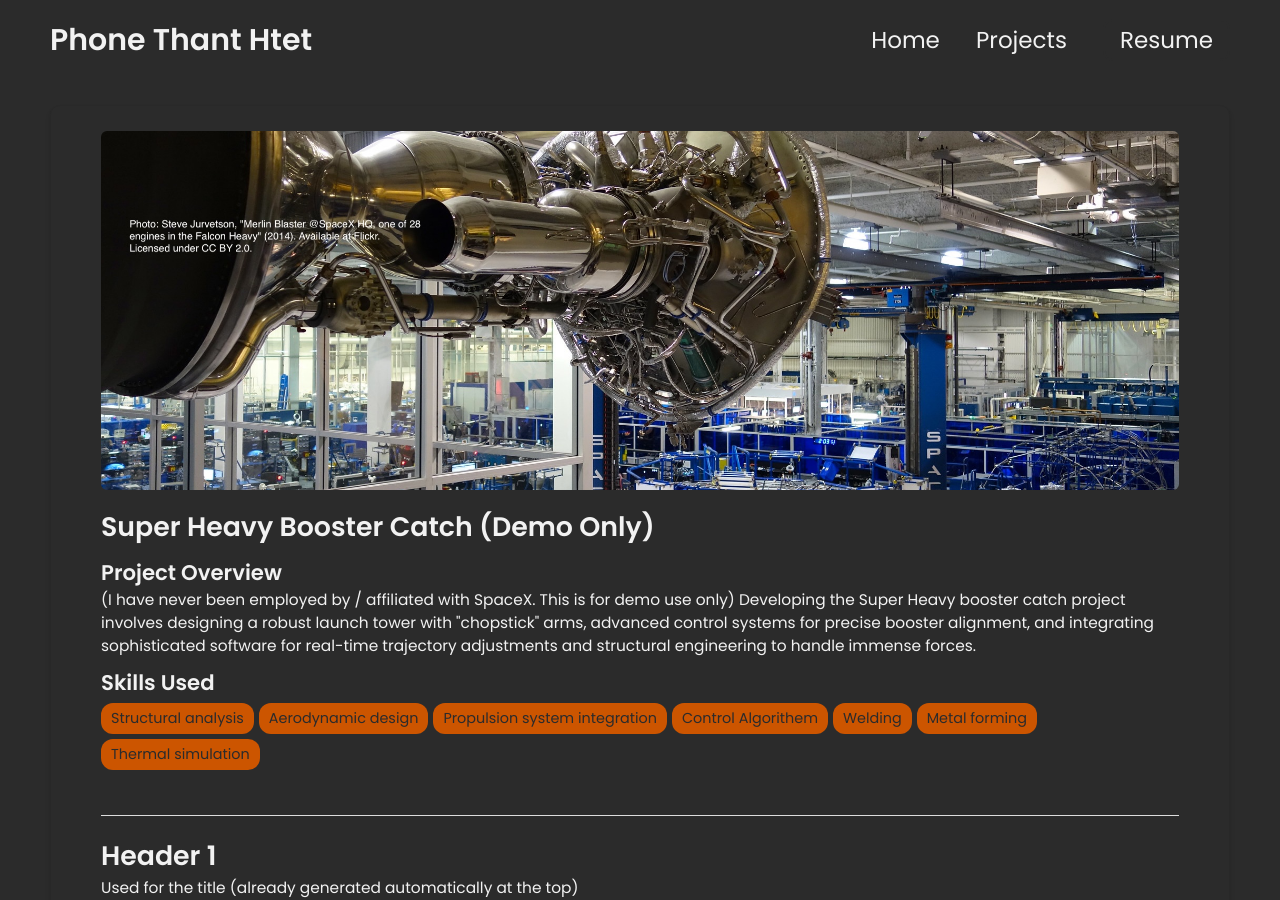
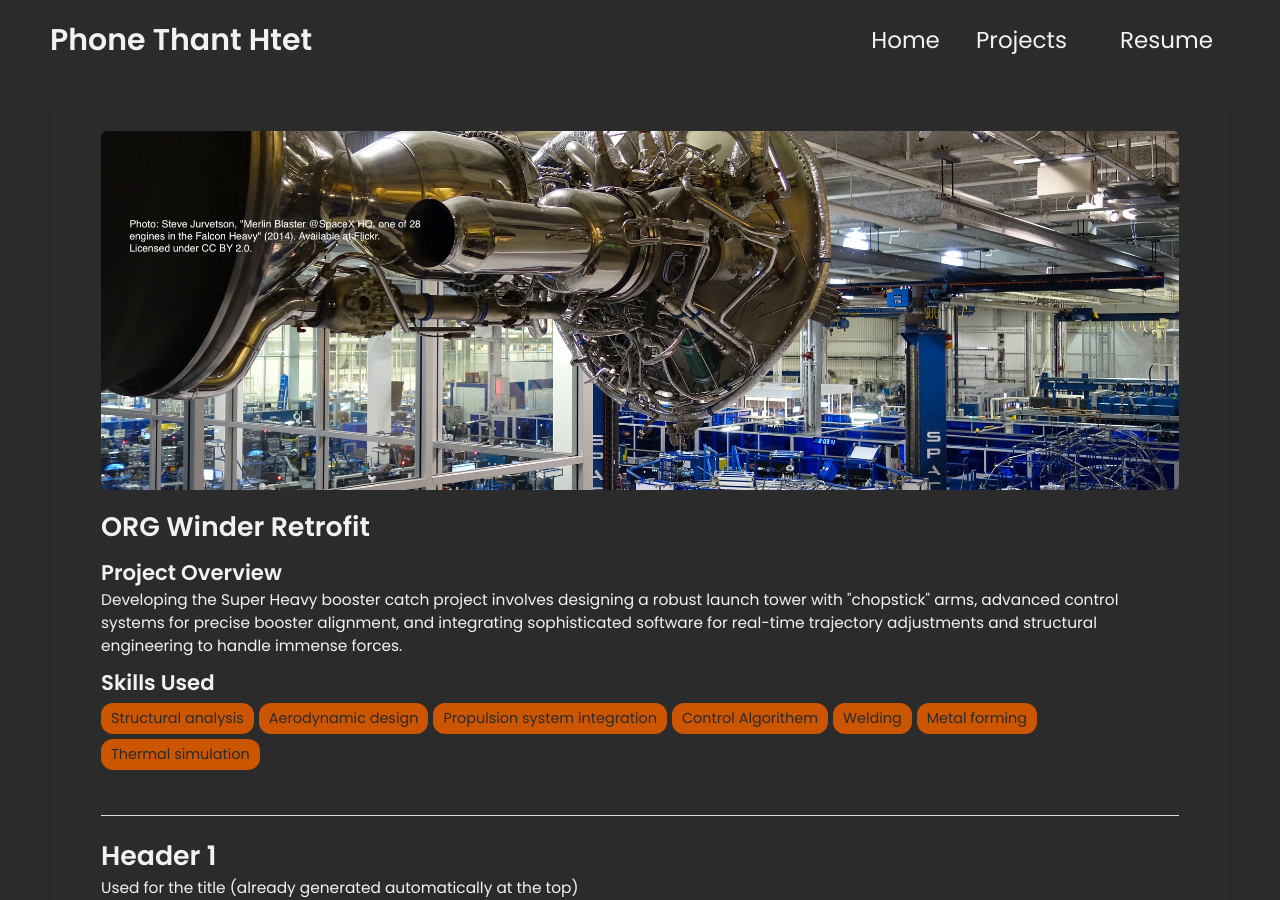
Before and after one commit to Alvin-Htet/Alvin-Htet.github.io, a Jekyll site: the page built from _projects/demo-project/index.md, in a window 1280 px wide and 900 px high. Built offline with Jekyll 4.4.1, drawn with Linux system fonts in a browser that asks for light colours.

Commit message:
Update index.md

```diff
--- a/_projects/demo-project/index.md
+++ b/_projects/demo-project/index.md
@@ -1,7 +1,7 @@
 ---
 layout: post
-title: Super Heavy Booster Catch (Demo Only)
-description:  (I have never been employed by / affiliated with SpaceX. This is for demo use only)
+title: ORG Winder Retrofit
+description:
     Developing the Super Heavy booster catch project involves designing a robust launch tower with "chopstick" arms, advanced control systems for precise booster alignment, and integrating sophisticated software for real-time trajectory adjustments and structural engineering to handle immense forces.
 skills:
   - Structural analysis
```
